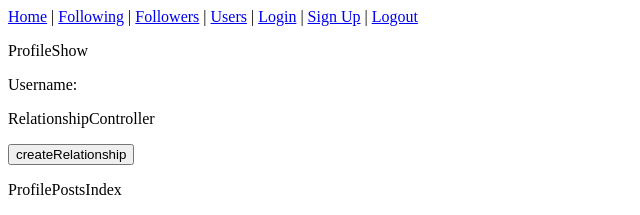
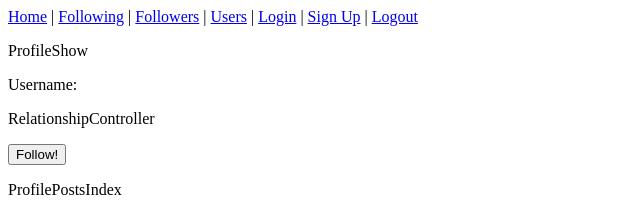
Before and after one commit to jmbehlmann/zizz-frontend-2, a React (Vite) app: page /users/1 in a window 1280 px wide. Shown: the top 215 px of the page, without its empty margins (0-640 px from the left). Built offline with nearby package versions, Linux system fonts and the light colour scheme; no server answers.

Commit message:
updated relationshipController button

```diff
--- a/src/components/RelationshipController.jsx
+++ b/src/components/RelationshipController.jsx
@@ -46,17 +46,17 @@ export function RelationshipController() {
     })
   }
 
+  const handleButtonClick = () => {
+    if (isFollowing) {
+      destroyRelationship();
+    } else {
+      createRelationship();
+    }
+  }
+
   useEffect(() => {
     getRelationshipId();
-  }, [setRelationshipId, setIsFollowing]);
-
-  let button
-  if (isFollowing == true) {
-    button = <button onClick={destroyRelationship}>destroyRelationship</button>;
-  } else {
-    button = <button onClick={createRelationship}>createRelationship</button>
-
-  }
+  }, [setRelationshipId, setIsFollowing, userId]);
 
   console.log(relationshipId)
   console.log(isFollowing)
@@ -64,7 +64,9 @@ export function RelationshipController() {
   return (
     <div>
       <p>RelationshipController</p>
-      {button}
+      <button onClick={handleButtonClick}>
+        {isFollowing ? 'Unfollow!' : 'Follow!'}
+      </button>
     </div>
   )
 }
```
